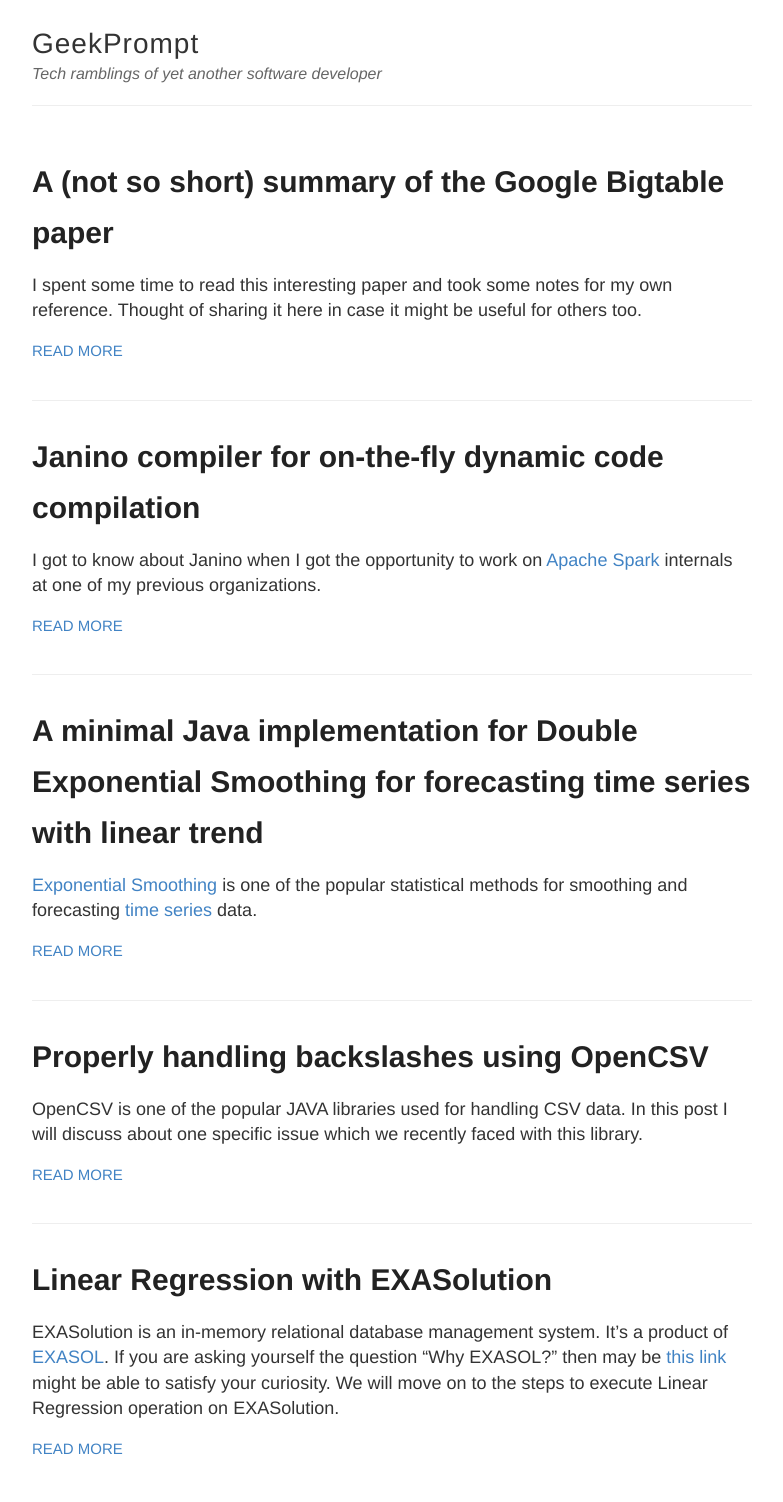
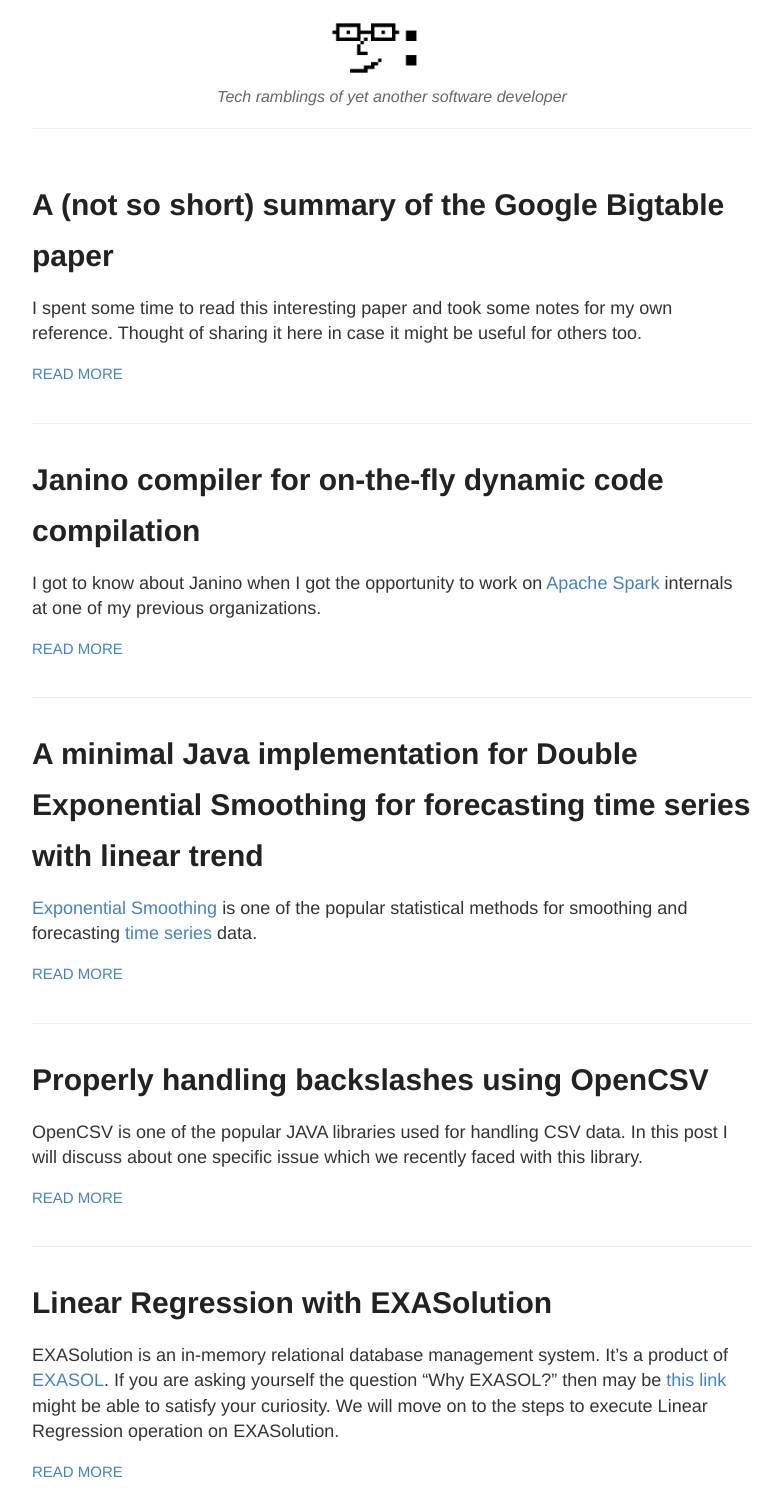
Before and after one commit to geekprompt/geekprompt.github.io, a Jekyll site: the page built from index.html, in a window 1280 px wide. Shown: the whole page, without its empty margins (248-1031 px from the left). Built offline with Jekyll 4.4.1, drawn with Linux system fonts in a browser that asks for light colours; before the commit the page ends 1479 px from its top, so only the background shows below that.

Commit message:
Replacing site name with logo.

```diff
--- a/_layouts/default.html
+++ b/_layouts/default.html
@@ -20,7 +20,7 @@
         <header class="masthead clearfix">
 
           <div class="site-info">
-            <h1 class="site-name"><a href="{{ site.baseurl }}/">{{ site.name }}</a></h1>
+            <h1 class="site-name"><a href="{{ site.baseurl }}/"><img src="/images/logo.gif" alt="Geekprompt"></a></h1>
             <p class="site-description">{{ site.description }}</p>
           </div>
 
--- a/style.scss
+++ b/style.scss
@@ -183,6 +183,8 @@ img {
 
 .site-info {
   float: left;
+  text-align: center;
+  width: 100%;
 
   @include mobile {
     float: none;
@@ -199,6 +201,10 @@ img {
   font-weight: 300;
   font-size: 28px;
   letter-spacing: 1px;
+}
+
+.site-name img {
+  height: 2em;
 }
 
 .site-description {
```
Also changed, not shown: images/logo.gif (added).
